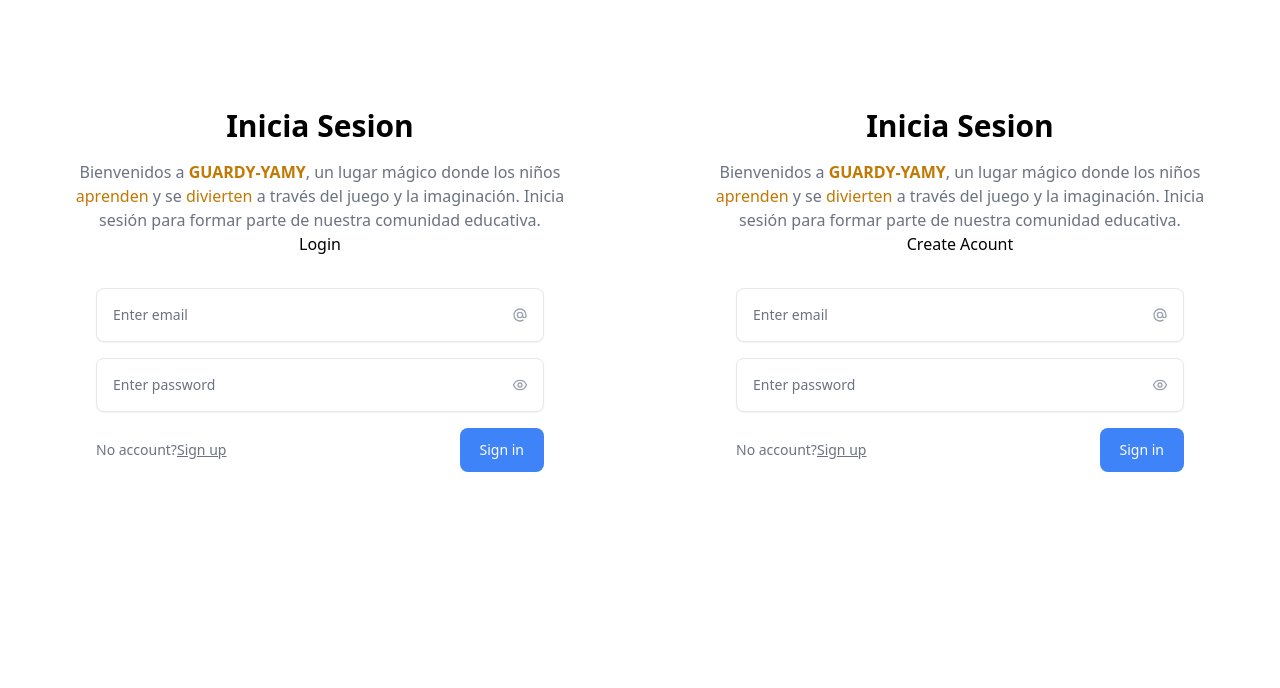
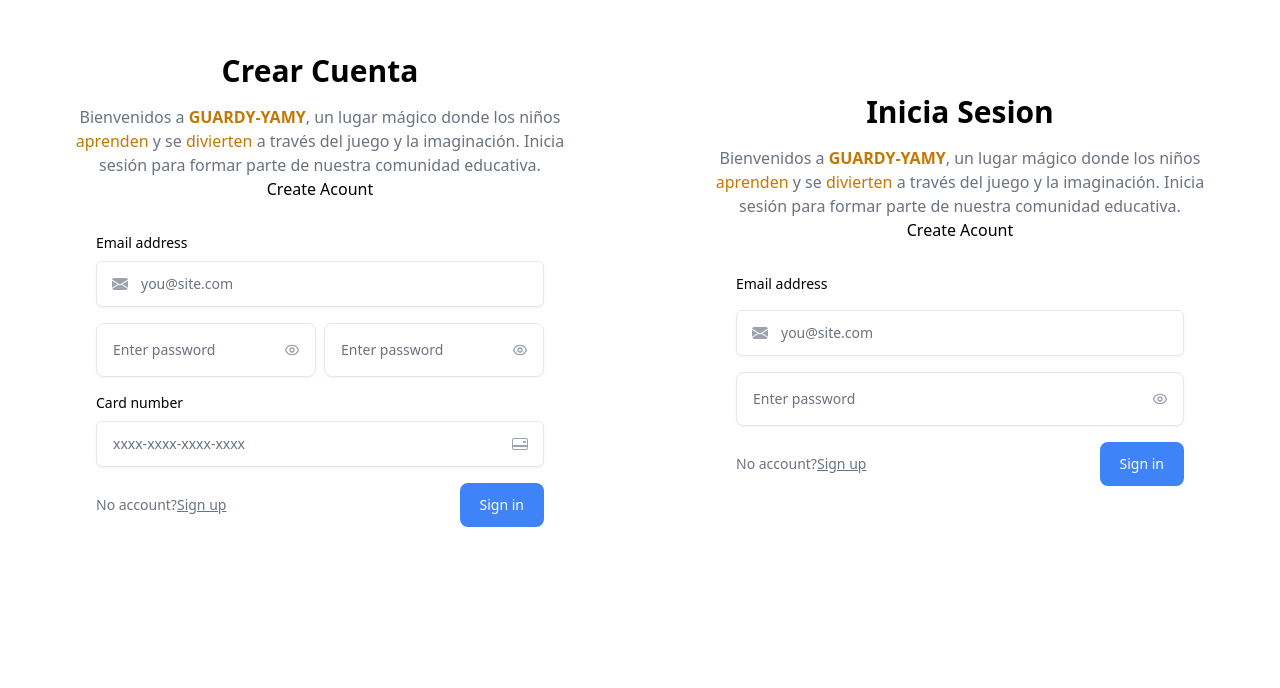
Before and after one commit to wolfsoul01/Frontend-Guarder-a-, a React (Vite) app: page /login in a window 1280 px wide. Shown: the part 110-798 px from the top of the page. Built offline with nearby package versions, Linux system fonts and the light colour scheme.

Commit message:
Udapte form create acount

```diff
--- a/src/Pages/Login.jsx
+++ b/src/Pages/Login.jsx
@@ -14,8 +14,8 @@ function Login () {
       <section className='relative flex flex-wrap lg:h-screen lg:items-center'>
 
        <CreateForm hancleClik={handleClik}/>
+        <LoginForm hancleClik={handleClik}/>
 
-        <LoginForm hancleClik={handleClik}/>
 
         <div className={`absolute h-1/2  w-full   lg:h-full lg:w-1/2 ${isLogin? '' : '[1000px>width>800px]:translate-x-full  :translate-y-0 translate-y-full'} transition-all duration-200 `}>
           <img
--- a/src/components/Login/CreateAcount.jsx
+++ b/src/components/Login/CreateAcount.jsx
@@ -1,54 +1,58 @@
 // eslint-disable-next-line react/prop-types
-export function CreateForm({hancleClik}){
-
+export function CreateForm ({ hancleClik }) {
   return (
     <div className='w-full px-4 py-12 sm:px-6 sm:py-16 lg:w-1/2 lg:px-8 lg:py-24'>
       <div className='mx-auto max-w-lg text-center relative'>
-        <h1 className='text-2xl font-bold sm:text-3xl'>Inicia Sesion </h1>
-
+        <h1 className='text-2xl font-bold sm:text-3xl'>Crear Cuenta </h1>
 
         <p className='mt-4 text-gray-500 relative'>
-          Bienvenidos a <span className="uppercase text-yellow-500 font-semibold">guardy-yamy</span>, un lugar mágico donde los niños{' '}
+          Bienvenidos a{' '}
+          <span className='uppercase text-yellow-500 font-semibold'>
+            guardy-yamy
+          </span>
+          , un lugar mágico donde los niños{' '}
           <span className='text-yellow-500 font-medium'>aprenden</span> y se{' '}
           <span className='text-yellow-500 font-medium'>divierten</span> a
-          través del juego y la imaginación. Inicia sesión para formar parte
-          de nuestra comunidad educativa.
+          través del juego y la imaginación. Inicia sesión para formar parte de
+          nuestra comunidad educativa.
         </p>
-          <button className=" block text-center w-full" onClick={hancleClik}>Login </button>
+        <button className=' block text-center w-full' onClick={hancleClik}>
+          Create Acount{' '}
+        </button>
       </div>
 
       <form action='' className='mx-auto mb-0 mt-8 max-w-md space-y-4'>
         <div>
-          <label htmlFor='email' className='sr-only'>
-            Email
+          <label
+            htmlFor='hs-leading-icon'
+            className='block text-sm font-medium mb-2 dark:text-white'
+          >
+            Email address
           </label>
-
           <div className='relative'>
             <input
-              type='email'
-              className='w-full rounded-lg border-gray-200 p-4 pe-12 text-sm shadow-sm'
-              placeholder='Enter email'
+              type='text'
+              id='hs-leading-icon'
+              name='hs-leading-icon'
+              className='py-3 px-4 pl-11 block w-full border-gray-200 shadow-sm rounded-md text-sm focus:z-10 focus:border-blue-500 focus:ring-blue-500 dark:bg-slate-900 dark:border-gray-700 dark:text-gray-400'
+              placeholder='you@site.com'
             />
-
-            <span className='absolute inset-y-0 end-0 grid place-content-center px-4'>
+            <div className='absolute inset-y-0 left-0 flex items-center pointer-events-none z-20 pl-4'>
               <svg
+                className='h-4 w-4 text-gray-400'
                 xmlns='http://www.w3.org/2000/svg'
-                className='h-4 w-4 text-gray-400'
-                fill='none'
-                viewBox='0 0 24 24'
-                stroke='currentColor'
+                width='16'
+                height='16'
+                fill='currentColor'
+                viewBox='0 0 16 16'
               >
-                <path
-                  strokeLinecap='round'
-                  strokeLinejoin='round'
-                  strokeWidth='2'
-                  d='M16 12a4 4 0 10-8 0 4 4 0 008 0zm0 0v1.5a2.5 2.5 0 005 0V12a9 9 0 10-9 9m4.5-1.206a8.959 8.959 0 01-4.5 1.207'
-                />
+                <path d='M.05 3.555A2 2 0 0 1 2 2h12a2 2 0 0 1 1.95 1.555L8 8.414.05 3.555ZM0 4.697v7.104l5.803-3.558L0 4.697ZM6.761 8.83l-6.57 4.027A2 2 0 0 0 2 14h12a2 2 0 0 0 1.808-1.144l-6.57-4.027L8 9.586l-1.239-.757Zm3.436-.586L16 11.801V4.697l-5.803 3.546Z' />
               </svg>
-            </span>
+            </div>
           </div>
         </div>
 
+        <div className='grid grid-cols-2 gap-x-2'>
           <div>
             <label htmlFor='password' className='sr-only'>
               Password
@@ -85,21 +89,83 @@ export function CreateForm({hancleClik}){
               </span>
             </div>
           </div>
+          <div>
+            <div className='relative'>
+              <input
+                type='password'
+                className='w-full rounded-lg border-gray-200 p-4 pe-12 text-sm shadow-sm'
+                placeholder='Enter password'
+              />
+
+              <span className='absolute inset-y-0 end-0 grid place-content-center px-4'>
+                <svg
+                  xmlns='http://www.w3.org/2000/svg'
+                  className='h-4 w-4 text-gray-400'
+                  fill='none'
+                  viewBox='0 0 24 24'
+                  stroke='currentColor'
+                >
+                  <path
+                    strokeLinecap='round'
+                    strokeLinejoin='round'
+                    strokeWidth='2'
+                    d='M15 12a3 3 0 11-6 0 3 3 0 016 0z'
+                  />
+                  <path
+                    strokeLinecap='round'
+                    strokeLinejoin='round'
+                    strokeWidth='2'
+                    d='M2.458 12C3.732 7.943 7.523 5 12 5c4.478 0 8.268 2.943 9.542 7-1.274 4.057-5.064 7-9.542 7-4.477 0-8.268-2.943-9.542-7z'
+                  />
+                </svg>
+              </span>
+            </div>
+          </div>
+        </div>
+        <div>
+          <label
+            htmlFor='hs-trailing-icon'
+            className='block text-sm font-medium mb-2 dark:text-white'
+          >
+            Card number
+          </label>
+          <div className='relative'>
+            <input
+              type='text'
+              id='hs-trailing-icon'
+              name='hs-trailing-icon'
+              className='py-3 px-4 pr-11 block w-full border-gray-200 shadow-sm rounded-md text-sm focus:z-10 focus:border-blue-500 focus:ring-blue-500 dark:bg-slate-900 dark:border-gray-700 dark:text-gray-400'
+              placeholder='xxxx-xxxx-xxxx-xxxx'
+            />
+            <div className='absolute inset-y-0 right-0 flex items-center pointer-events-none z-20 pr-4'>
+              <svg
+                className='h-4 w-4 text-gray-400'
+                xmlns='http://www.w3.org/2000/svg'
+                width='16'
+                height='16'
+                fill='currentColor'
+                viewBox='0 0 16 16'
+              >
+                <path d='M11 5.5a.5.5 0 0 1 .5-.5h2a.5.5 0 0 1 .5.5v1a.5.5 0 0 1-.5.5h-2a.5.5 0 0 1-.5-.5v-1z' />
+                <path d='M2 2a2 2 0 0 0-2 2v8a2 2 0 0 0 2 2h12a2 2 0 0 0 2-2V4a2 2 0 0 0-2-2H2zm13 2v5H1V4a1 1 0 0 1 1-1h12a1 1 0 0 1 1 1zm-1 9H2a1 1 0 0 1-1-1v-1h14v1a1 1 0 0 1-1 1z' />
+              </svg>
+            </div>
+          </div>
+        </div>
 
         <div className='flex items-center justify-between'>
           <p className='text-sm text-gray-500'>
             No account?
-            <button className='underline'  onClick={hancleClik}>
+            <button className='underline' onClick={hancleClik}>
               Sign up
             </button>
           </p>
 
-          <button
-            className='inline-block rounded-lg bg-blue-500 px-5 py-3 text-sm font-medium text-white'
-          >
+          <button className='inline-block rounded-lg bg-blue-500 px-5 py-3 text-sm font-medium text-white'>
             Sign in
           </button>
         </div>
       </form>
-    </div>)
+    </div>
+  )
 }
--- a/src/components/Login/LoginAcount.jsx
+++ b/src/components/Login/LoginAcount.jsx
@@ -16,34 +16,31 @@ export function LoginForm({hancleClik}){
     </div>
 
     <form action='' className='mx-auto mb-0 mt-8 max-w-md space-y-4'>
-      <div>
-        <label htmlFor='email' className='sr-only'>
-          Email
+    <label
+            htmlFor='hs-leading-icon'
+            className='block text-sm font-medium mb-2 dark:text-white'
+          >
+            Email address
           </label>
-
           <div className='relative'>
             <input
-            type='email'
-            className='w-full rounded-lg border-gray-200 p-4 pe-12 text-sm shadow-sm'
-            placeholder='Enter email'
+              type='text'
+              id='hs-leading-icon'
+              name='hs-leading-icon'
+              className='py-3 px-4 pl-11 block w-full border-gray-200 shadow-sm rounded-md text-sm focus:z-10 focus:border-blue-500 focus:ring-blue-500 dark:bg-slate-900 dark:border-gray-700 dark:text-gray-400'
+              placeholder='you@site.com'
             />
-
-          <span className='absolute inset-y-0 end-0 grid place-content-center px-4'>
+            <div className='absolute inset-y-0 left-0 flex items-center pointer-events-none z-20 pl-4'>
               <svg
+                className='h-4 w-4 text-gray-400'
                 xmlns='http://www.w3.org/2000/svg'
-              className='h-4 w-4 text-gray-400'
-              fill='none'
-              viewBox='0 0 24 24'
-              stroke='currentColor'
+                width='16'
+                height='16'
+                fill='currentColor'
+                viewBox='0 0 16 16'
               >
-              <path
-                strokeLinecap='round'
-                strokeLinejoin='round'
-                strokeWidth='2'
-                d='M16 12a4 4 0 10-8 0 4 4 0 008 0zm0 0v1.5a2.5 2.5 0 005 0V12a9 9 0 10-9 9m4.5-1.206a8.959 8.959 0 01-4.5 1.207'
-              />
+                <path d='M.05 3.555A2 2 0 0 1 2 2h12a2 2 0 0 1 1.95 1.555L8 8.414.05 3.555ZM0 4.697v7.104l5.803-3.558L0 4.697ZM6.761 8.83l-6.57 4.027A2 2 0 0 0 2 14h12a2 2 0 0 0 1.808-1.144l-6.57-4.027L8 9.586l-1.239-.757Zm3.436-.586L16 11.801V4.697l-5.803 3.546Z' />
               </svg>
-          </span>
             </div>
           </div>
 
```
Lines whose indentation alone changed are shown as unchanged.
